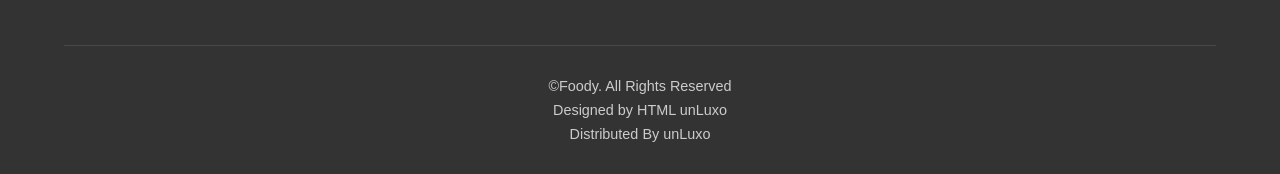
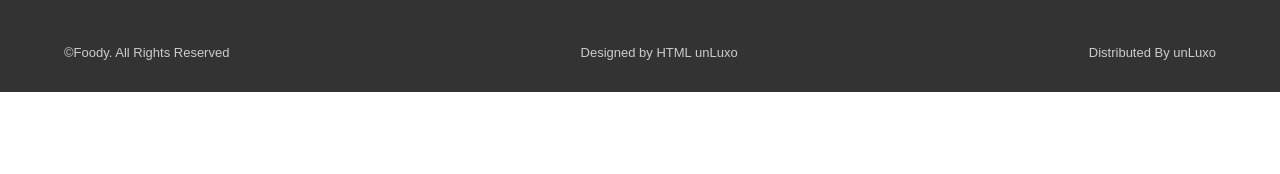
Before and after one commit to romulogurgeldev/LandingPage-Digital, a plain HTML site: page index.html in a window 1280 px wide. Shown: the part 1803-1977 px from the top of the page. After the commit the page ends 1895 px from the top, so only its background shows below. Drawn offline with Linux system fonts and the light colour scheme.

Commit message:
style update

```diff
--- a/style.css
+++ b/style.css
@@ -60,11 +60,14 @@ nav {
 
 .nav-icons {
     display: flex;
-    gap: 1rem;
+    gap: 1rem;;
 }
 
 .nav-icons a {
     color: var(--text-dark);
+    background-color: white;
+    border-radius: 50%;
+    padding: 10px;
 }
 
 /* Hero Section */
@@ -440,18 +443,13 @@ footer {
 }
 
 .footer-bottom {
-    text-align: center;
-    padding-top: 2rem;
-    border-top: 1px solid rgba(255,255,255,0.1);
     display: flex;
-    flex-direction: column;
+    justify-content: space-between;
+    flex-direction: row;
     align-items: center;
-    gap: 0.5rem;
+    flex-wrap: nowrap;
+    font-size: small;
     color: #ccc;
-}
-
-.footer-bottom p {
-    font-size: 0.9rem;
 }
 
 /* Responsive Design */
@@ -472,11 +470,6 @@ footer {
         display: none;
     }
 
-    .footer-bottom {
-        flex-direction: column;
-        gap: 1rem;
-    }
-
     .newsletter-input {
         flex-direction: row;
     }
```
